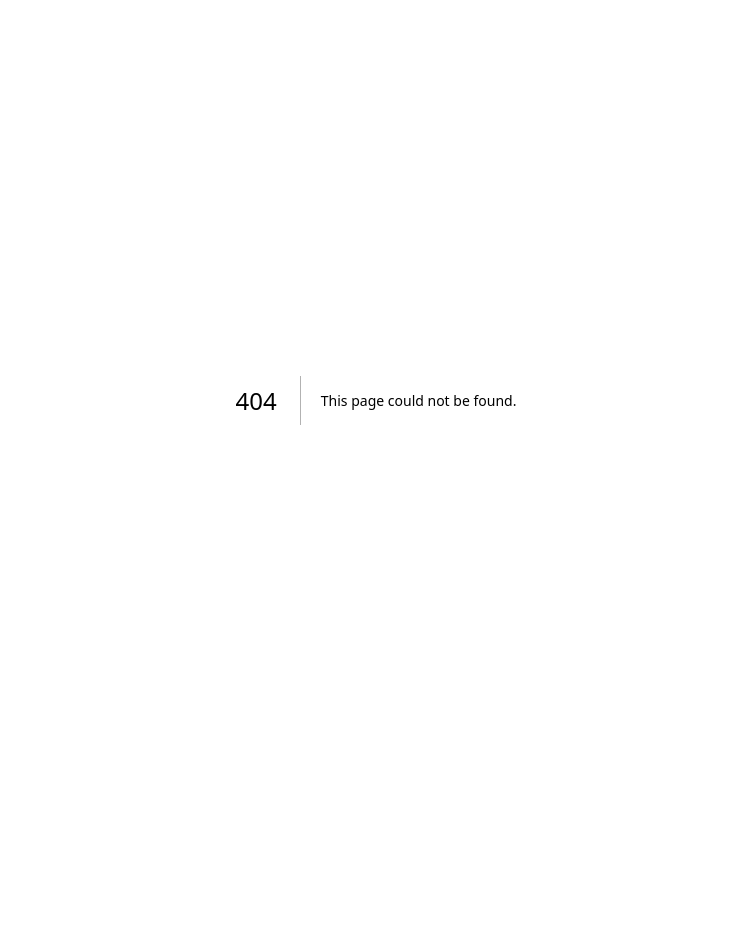
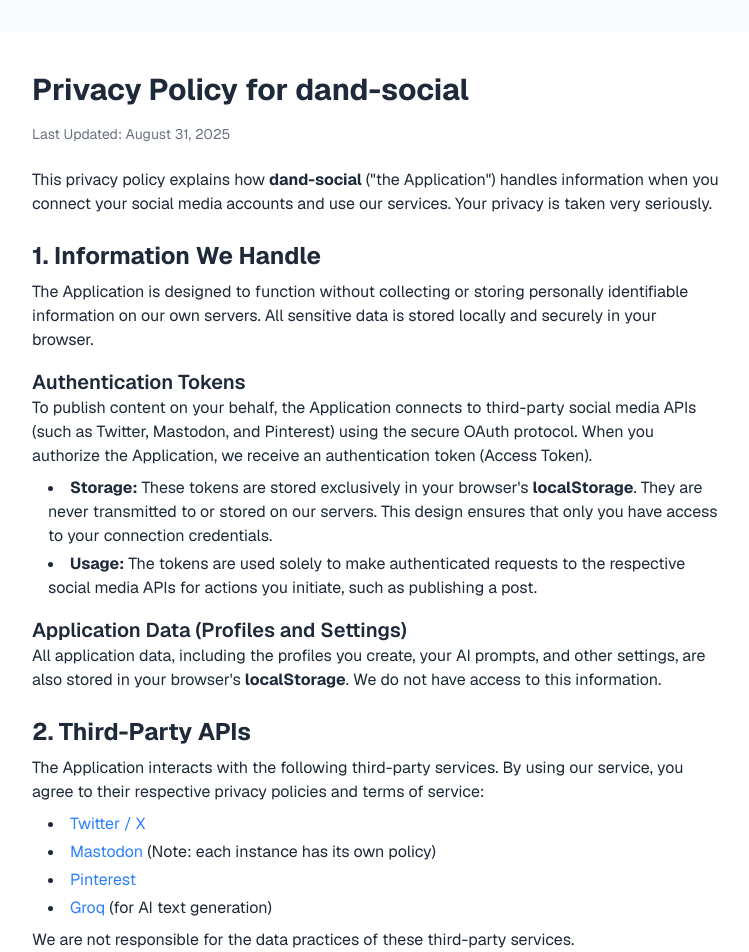
Before and after one commit to JorgeGolo/mittsforcode-landing, a Next.js app: page /dand-social/privacy-policy in a window 1280 px wide. Before the commit this address had no page. Shown: the top 952 px of the page, without its empty margins (264-1013 px from the left). Before the commit the page ends 800 px from the top, so only its background shows below. Built offline with nearby package versions, Linux system fonts and the light colour scheme.

Commit message:
dand policy

```diff
--- /dev/null
+++ b/src/app/dand-social/privacy-policy/page.tsx
@@ -0,0 +1,146 @@
+// pages/privacy.tsx
+'use client' // Necesario si estás usando el App Router de Next.js
+
+export default function PrivacyDand() {
+  return (
+    <main className="w-full flex justify-center min-h-screen bg-gray-50 dark:bg-gray-900 p-4 sm:p-8 font-sans">
+      <div className="max-w-3xl text-gray-800 dark:text-gray-200 bg-white dark:bg-gray-800 p-6 sm:p-10 rounded-lg shadow-md">
+        <h1 className="text-3xl font-bold mb-4">
+          Privacy Policy for dand-social
+        </h1>
+        <p className="text-sm text-gray-500 dark:text-gray-400 mb-6">
+          Last Updated: August 31, 2025
+        </p>
+
+        <p className="mb-4">
+          This privacy policy explains how <strong>dand-social</strong> ("the
+          Application") handles information when you connect your social media
+          accounts and use our services. Your privacy is taken very seriously.
+        </p>
+
+        <h2 className="text-2xl font-bold mt-6 mb-2">
+          1. Information We Handle
+        </h2>
+        <p className="mb-2">
+          The Application is designed to function without collecting or storing
+          personally identifiable information on our own servers. All sensitive
+          data is stored locally and securely in your browser.
+        </p>
+
+        <h3 className="text-xl font-semibold mt-4">Authentication Tokens</h3>
+        <p className="mb-2">
+          To publish content on your behalf, the Application connects to
+          third-party social media APIs (such as Twitter, Mastodon, and
+          Pinterest) using the secure OAuth protocol. When you authorize the
+          Application, we receive an authentication token (Access Token).
+        </p>
+        <ul className="list-disc list-inside mb-2 space-y-1 pl-4">
+          <li>
+            <strong>Storage:</strong> These tokens are stored exclusively in
+            your browser's <strong>localStorage</strong>. They are never
+            transmitted to or stored on our servers. This design ensures that
+            only you have access to your connection credentials.
+          </li>
+          <li>
+            <strong>Usage:</strong> The tokens are used solely to make
+            authenticated requests to the respective social media APIs for
+            actions you initiate, such as publishing a post.
+          </li>
+        </ul>
+
+        <h3 className="text-xl font-semibold mt-4">
+          Application Data (Profiles and Settings)
+        </h3>
+        <p className="mb-2">
+          All application data, including the profiles you create, your AI
+          prompts, and other settings, are also stored in your browser's{' '}
+          <strong>localStorage</strong>. We do not have access to this
+          information.
+        </p>
+
+        <h2 className="text-2xl font-bold mt-6 mb-2">2. Third-Party APIs</h2>
+        <p className="mb-2">
+          The Application interacts with the following third-party services. By
+          using our service, you agree to their respective privacy policies and
+          terms of service:
+        </p>
+        <ul className="list-disc list-inside mb-2 space-y-1 pl-4">
+          <li>
+            <a
+              href="https://twitter.com/en/privacy"
+              className="text-blue-500 hover:underline"
+            >
+              Twitter / X
+            </a>
+          </li>
+          <li>
+            <a
+              href="https://mastodon.social/privacy-policy"
+              className="text-blue-500 hover:underline"
+            >
+              Mastodon
+            </a>{' '}
+            (Note: each instance has its own policy)
+          </li>
+          <li>
+            <a
+              href="https://policy.pinterest.com/en/privacy-policy"
+              className="text-blue-500 hover:underline"
+            >
+              Pinterest
+            </a>
+          </li>
+          <li>
+            <a
+              href="https://groq.com/privacy-policy"
+              className="text-blue-500 hover:underline"
+            >
+              Groq
+            </a>{' '}
+            (for AI text generation)
+          </li>
+        </ul>
+        <p className="mb-2">
+          We are not responsible for the data practices of these third-party
+          services.
+        </p>
+
+        <h2 className="text-2xl font-bold mt-6 mb-2">3. Data Security</h2>
+        <p className="mb-2">
+          Since all sensitive data (authentication tokens) and personal settings
+          are stored locally on your device, you are in control of your
+          information. We recommend using a secure browser and keeping your
+          device protected.
+        </p>
+
+        <h2 className="text-2xl font-bold mt-6 mb-2">4. Children's Privacy</h2>
+        <p className="mb-2">
+          Our service is not intended for children under the age of 13. We do
+          not knowingly collect any personal information.
+        </p>
+
+        <h2 className="text-2xl font-bold mt-6 mb-2">
+          5. Changes to This Privacy Policy
+        </h2>
+        <p className="mb-2">
+          We may update this privacy policy from time to time. Any changes will
+          be posted on this page. Your continued use of the Application after
+          any changes constitutes your acceptance of the new policy.
+        </p>
+
+        <h2 className="text-2xl font-bold mt-6 mb-2">6. Contact</h2>
+        <p className="mb-2">
+          If you have any questions about this privacy policy, please contact us
+          at{' '}
+          <a
+            href="mailto:your-email@example.com"
+            className="text-blue-500 hover:underline"
+          >
+            your-email@example.com
+          </a>
+          .
+        </p>
+      </div>
+    </main>
+  )
+}
```
